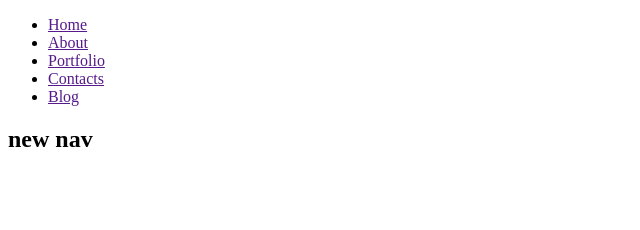
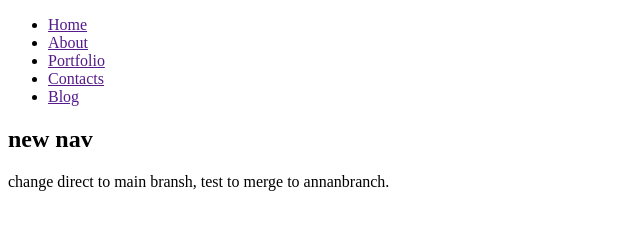
Before and after one commit to ZBajie/mittNyaRespository, a plain HTML site: page index.html in a window 1280 px wide. Shown: the whole page, without its empty margins (0-640 px from the left). Drawn offline with Linux system fonts and the light colour scheme.

Commit message:
new paragraph in article

```diff
--- a/index.html
+++ b/index.html
@@ -21,6 +21,7 @@
     <main>
       <article>
         <h2>new nav</h2>
+        <p>change direct to main bransh, test to merge to annanbranch.</p>
       </article>
     </main>
   </body>
```
